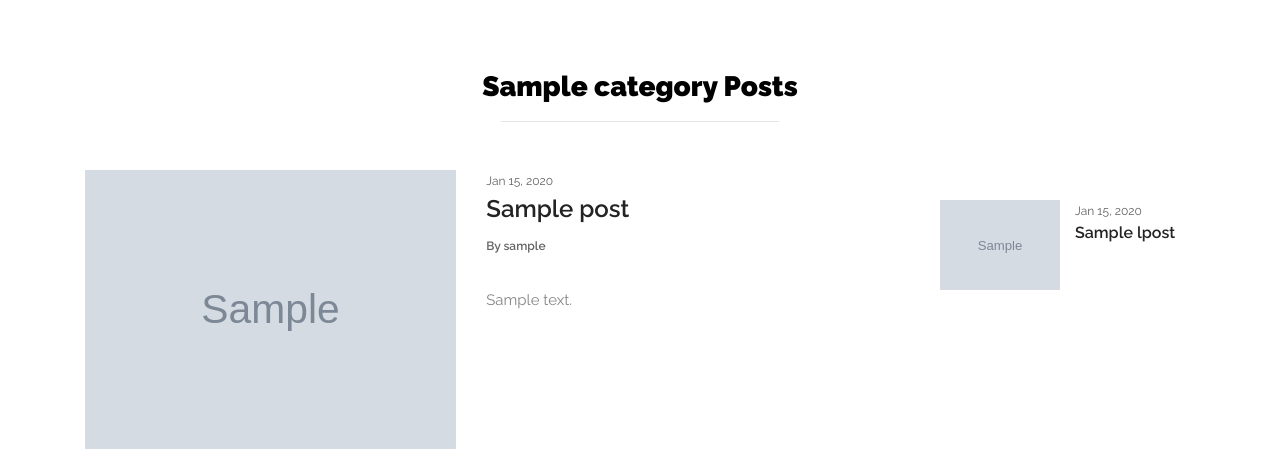
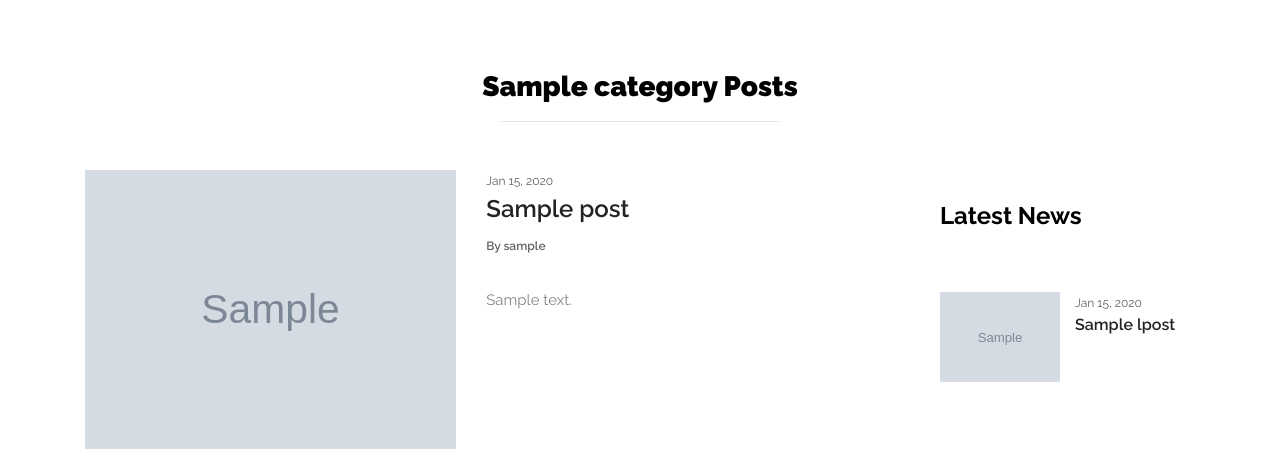
Before and after one commit to santagrg/news-, a Django app: template newsApp/templates/category.html in a window 1280 px wide. Shown: the part 156-628 px from the top of the page. Run offline with Django 4.2, Linux system fonts and the light colour scheme; the template is opened without the code that fills it: most values are stand-ins (such as "Sample title", 1, 10 or a date in 2020); grey boxes marked "Sample" are stand-in pictures; parts of the project's set-up code (start-up, migrations or seed data) failed here and were passed over; some libraries are stand-ins or nearby versions.

Commit message:
recommendation done

```diff
--- a/newsApp/templates/category.html
+++ b/newsApp/templates/category.html
@@ -40,7 +40,7 @@
 
                     <!-- Latest News Widget -->
                     <div class="single-widget-area news-widget mb-30">
-                        {% comment %} <h4>Latest News</h4> {% endcomment %}
+                        <h4>Latest News</h4>
                             {% for lpost in latest %}
                             <!-- Single News Area -->
                             <div class="single-blog-post d-flex style-4 mb-30">
```
Also changed, not shown: db.sqlite3.
